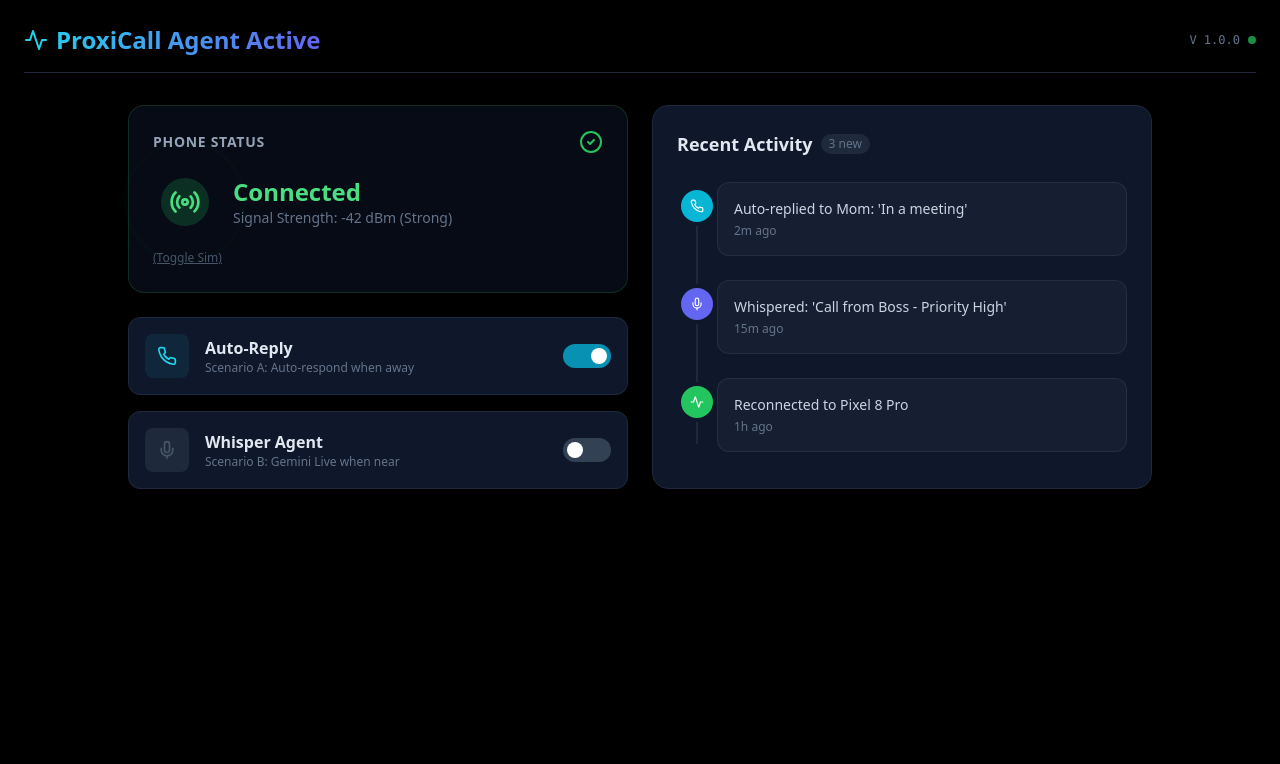
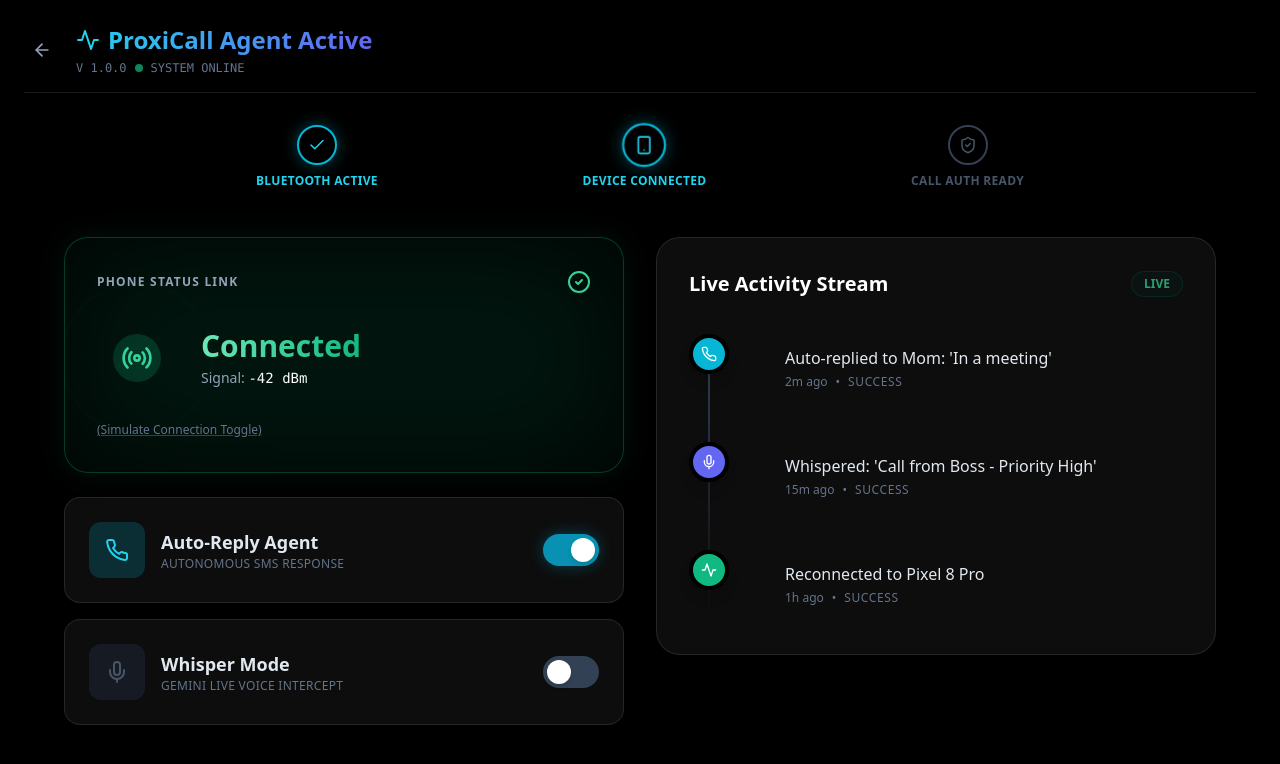
Before and after one commit to SKYGOD07/Proxicall, a Next.js app in the folder web/: page /dashboard in a window 1280 px wide. Shown: the top 764 px of the page. Built offline with nearby package versions, Linux system fonts and the light colour scheme.

Commit message:
feat(web): refine dashboard UI with glassmorphism and connection breadcrumb

```diff
--- /dev/null
+++ b/web/components/ConnectionBreadcrumb.tsx
@@ -0,0 +1,69 @@
+'use client';
+
+import { motion } from 'framer-motion';
+import { Bluetooth, Smartphone, ShieldCheck, Check } from 'lucide-react';
+
+interface ConnectionBreadcrumbProps {
+    status: 'scanning' | 'connected' | 'authenticated';
+}
+
+export default function ConnectionBreadcrumb({ status }: ConnectionBreadcrumbProps) {
+    const steps = [
+        { id: 'scanning', label: 'Bluetooth Active', icon: Bluetooth },
+        { id: 'connected', label: 'Device Connected', icon: Smartphone },
+        { id: 'authenticated', label: 'Call Auth Ready', icon: ShieldCheck },
+    ];
+
+    const getCurrentStepIndex = () => {
+        switch (status) {
+            case 'scanning': return 0;
+            case 'connected': return 1;
+            case 'authenticated': return 2;
+            default: return 0;
+        }
+    };
+
+    const currentStepIndex = getCurrentStepIndex();
+
+    return (
+        <div className="w-full max-w-3xl mx-auto mb-8">
+            <div className="relative flex justify-between items-center">
+                {/* Progress Bar Background */}
+                <div className="absolute top-1/2 left-0 right-0 h-1 bg-slate-800 -z-10 rounded-full" />
+
+                {/* Active Progress Bar */}
+                <motion.div
+                    className="absolute top-1/2 left-0 h-1 bg-gradient-to-r from-cyan-500 to-indigo-500 -z-10 rounded-full"
+                    initial={{ width: '0%' }}
+                    animate={{ width: `${(currentStepIndex / (steps.length - 1)) * 100}%` }}
+                    transition={{ duration: 0.5, ease: "easeInOut" }}
+                />
+
+                {steps.map((step, index) => {
+                    const isActive = index <= currentStepIndex;
+                    const isCompleted = index < currentStepIndex;
+                    const isCurrent = index === currentStepIndex;
+
+                    return (
+                        <div key={step.id} className="flex flex-col items-center gap-2">
+                            <motion.div
+                                className={`w-10 h-10 rounded-full flex items-center justify-center border-2 transition-all duration-300 z-10
+                                    ${isActive
+                                        ? 'bg-black border-cyan-500 text-cyan-400 shadow-[0_0_15px_rgba(6,182,212,0.4)]'
+                                        : 'bg-black border-slate-700 text-slate-600'
+                                    }
+                                `}
+                                animate={{ scale: isCurrent ? 1.1 : 1 }}
+                            >
+                                {isCompleted ? <Check size={18} /> : <step.icon size={18} />}
+                            </motion.div>
+                            <span className={`text-xs font-semibold tracking-wide uppercase transition-colors duration-300 ${isActive ? 'text-cyan-400' : 'text-slate-600'}`}>
+                                {step.label}
+                            </span>
+                        </div>
+                    );
+                })}
+            </div>
+        </div>
+    );
+}
--- a/web/components/Dashboard.tsx
+++ b/web/components/Dashboard.tsx
@@ -2,9 +2,11 @@
 
 import { useState, useEffect } from 'react';
 import { motion, AnimatePresence } from 'framer-motion';
-import { Activity, Radio, Mic, Phone, CheckCircle2, AlertTriangle } from 'lucide-react';
+import { Activity, Radio, Mic, Phone, CheckCircle2, AlertTriangle, ArrowLeft } from 'lucide-react';
+import Link from 'next/link';
 import RadarAnimation from './RadarAnimation';
 import LoadingScreen from './LoadingScreen';
+import ConnectionBreadcrumb from './ConnectionBreadcrumb';
 
 export default function Dashboard() {
     const [isLoading, setIsLoading] = useState(true);
@@ -19,8 +21,20 @@ export default function Dashboard() {
         { id: 3, type: 'connect', message: "Reconnected to Pixel 8 Pro", time: '1h ago' },
     ];
 
+    // Determine current step for breadcrumb
+    const getBreadcrumbStatus = () => {
+        if (!isConnected) return 'scanning';
+        // In a real app, "authenticated" would be a distinct state
+        // For demo, we'll assume connected implies nearly authenticated
+        return 'connected';
+    };
+
     return (
-        <div className="min-h-screen bg-black text-slate-200 p-6 font-sans">
+        <div className="min-h-screen bg-black text-white p-6 font-sans relative overflow-x-hidden">
+            {/* Background Gradients (Matches Landing Page) */}
+            <div className="fixed inset-0 bg-[radial-gradient(circle_at_top_right,_var(--tw-gradient-stops))] from-indigo-900/20 via-black to-black -z-20" />
+            <div className="fixed inset-0 bg-[radial-gradient(circle_at_bottom_left,_var(--tw-gradient-stops))] from-cyan-900/10 via-black to-black -z-20" />
+
             <AnimatePresence>
                 {isLoading && (
                     <LoadingScreen onComplete={() => setIsLoading(false)} />
@@ -28,124 +42,154 @@ export default function Dashboard() {
             </AnimatePresence>
 
             {/* Header */}
-            <header className="flex items-center justify-between mb-8 border-b border-slate-800 pb-4">
+            <header className="flex items-center justify-between mb-8 pb-4 border-b border-white/10">
+                <div className="flex items-center gap-4">
+                    <Link href="/">
+                        <button className="p-2 rounded-full hover:bg-white/10 transition-colors text-slate-400 hover:text-white">
+                            <ArrowLeft size={20} />
+                        </button>
+                    </Link>
+                    <div>
                         <h1 className="text-2xl font-bold bg-gradient-to-r from-cyan-400 to-indigo-500 bg-clip-text text-transparent flex items-center gap-2">
                             <Activity size={24} className="text-cyan-400" />
                             ProxiCall Agent Active
                         </h1>
-                <div className="flex items-center gap-2 text-xs font-mono text-slate-500">
+                        <div className="flex items-center gap-2 text-xs font-mono text-slate-500 mt-1">
                             <span>V 1.0.0</span>
-                    <div className="w-2 h-2 rounded-full bg-green-500 animate-pulse" />
+                            <div className="w-2 h-2 rounded-full bg-emerald-500 animate-pulse" />
+                            <span>SYSTEM ONLINE</span>
+                        </div>
+                    </div>
                 </div>
             </header>
 
-            <main className="grid grid-cols-1 md:grid-cols-2 gap-6 max-w-5xl mx-auto">
+            <main className="max-w-6xl mx-auto">
+                {/* Breadcrumb Section */}
+                <div className="mb-12">
+                    <ConnectionBreadcrumb status={getBreadcrumbStatus()} />
+                </div>
 
+                <div className="grid grid-cols-1 md:grid-cols-2 gap-8">
                     {/* Left Column: Status & Controls */}
                     <div className="space-y-6">
 
                         {/* Status Card */}
-                    <div className={`p-6 rounded-2xl border ${isConnected ? 'bg-slate-900/50 border-green-900/50' : 'bg-amber-900/10 border-amber-900/50'} transition-colors duration-500`}>
-                        <div className="flex items-center justify-between mb-4">
-                            <span className="text-slate-400 text-sm uppercase tracking-wider font-semibold">Phone Status</span>
-                            {isConnected ? <CheckCircle2 className="text-green-500" /> : <AlertTriangle className="text-amber-500" />}
+                        <div className={`p-8 rounded-3xl border backdrop-blur-md transition-all duration-500 relative overflow-hidden group
+                            ${isConnected
+                                ? 'bg-emerald-950/10 border-emerald-500/30 shadow-[0_0_30px_rgba(16,185,129,0.1)]'
+                                : 'bg-amber-950/10 border-amber-500/30 shadow-[0_0_30px_rgba(245,158,11,0.1)]'
+                            }
+                        `}>
+                            <div className={`absolute inset-0 opacity-10 ${isConnected ? 'bg-emerald-500' : 'bg-amber-500'} blur-3xl -z-10`} />
+
+                            <div className="flex items-center justify-between mb-6">
+                                <span className="text-slate-400 text-xs uppercase tracking-widest font-bold">Phone Status Link</span>
+                                {isConnected ? <CheckCircle2 className="text-emerald-400" /> : <AlertTriangle className="text-amber-400" />}
                             </div>
-                        <div className="flex items-center gap-4">
-                            {/* Embed Radar Animation Scaled Down */}
-                            <div className="w-16 h-16 relative">
-                                <div className={`absolute inset-0 rounded-full border-2 ${isConnected ? 'border-green-500/30' : 'border-amber-500/30'} animate-ping`} />
-                                <div className={`absolute inset-2 rounded-full ${isConnected ? 'bg-green-500' : 'bg-amber-500'} opacity-20`} />
-                                <Radio size={32} className={`absolute inset-0 m-auto ${isConnected ? 'text-green-400' : 'text-amber-400'}`} />
+
+                            <div className="flex items-center gap-6">
+                                {/* Minimized Radar */}
+                                <div className="w-20 h-20 relative">
+                                    <div className={`absolute inset-0 rounded-full border-2 ${isConnected ? 'border-emerald-500/30' : 'border-amber-500/30'} animate-ping`} />
+                                    <div className={`absolute inset-4 rounded-full ${isConnected ? 'bg-emerald-500' : 'bg-amber-500'} opacity-20`} />
+                                    <Radio size={32} className={`absolute inset-0 m-auto ${isConnected ? 'text-emerald-400' : 'text-amber-400'}`} />
                                 </div>
                                 <div>
-                                <h2 className={`text-2xl font-bold ${isConnected ? 'text-green-400' : 'text-amber-400'}`}>
-                                    {isConnected ? "Connected" : "Away"}
+                                    <h2 className={`text-3xl font-bold bg-clip-text text-transparent bg-gradient-to-r ${isConnected ? 'from-emerald-300 to-emerald-500' : 'from-amber-300 to-amber-500'}`}>
+                                        {isConnected ? "Connected" : "Scanning..."}
                                     </h2>
-                                <p className="text-slate-500 text-sm">Signal Strength: {isConnected ? "-42 dBm (Strong)" : "-85 dBm (Weak)"}</p>
+                                    <p className="text-slate-400 text-sm mt-1">
+                                        Signal: <span className="font-mono text-white">{isConnected ? "-42 dBm" : "-85 dBm"}</span>
+                                    </p>
                                 </div>
                             </div>
                             <button
                                 onClick={() => setIsConnected(!isConnected)}
-                            className="mt-4 text-xs text-slate-600 hover:text-slate-400 underline"
+                                className="mt-6 text-xs text-slate-500 hover:text-white transition-colors underline decoration-slate-700 hover:decoration-white"
                             >
-                            (Toggle Sim)
+                                (Simulate Connection Toggle)
                             </button>
                         </div>
 
                         {/* Controls */}
                         <div className="space-y-4">
                             {/* Scenario A */}
-                        <div className="flex items-center justify-between p-4 bg-slate-900 rounded-xl border border-slate-800">
+                            <div className="flex items-center justify-between p-6 bg-white/5 rounded-2xl border border-white/10 backdrop-blur-md hover:border-cyan-500/30 transition-colors">
                                 <div className="flex items-center gap-4">
-                                <div className={`p-3 rounded-lg ${autoReplyEnabled ? 'bg-cyan-900/30 text-cyan-400' : 'bg-slate-800 text-slate-600'}`}>
-                                    <Phone size={20} />
+                                    <div className={`p-4 rounded-xl ${autoReplyEnabled ? 'bg-cyan-500/20 text-cyan-400' : 'bg-slate-800/50 text-slate-600'}`}>
+                                        <Phone size={24} />
                                     </div>
                                     <div>
-                                    <h3 className="font-semibold text-slate-200">Auto-Reply</h3>
-                                    <p className="text-xs text-slate-500">Scenario A: Auto-respond when away</p>
+                                        <h3 className="font-bold text-lg text-slate-200">Auto-Reply Agent</h3>
+                                        <p className="text-xs text-slate-500 uppercase tracking-wide">Autonomous SMS Response</p>
                                     </div>
                                 </div>
                                 <button
                                     onClick={() => setAutoReplyEnabled(!autoReplyEnabled)}
-                                className={`w-12 h-6 rounded-full p-1 transition-colors ${autoReplyEnabled ? 'bg-cyan-600' : 'bg-slate-700'}`}
+                                    className={`w-14 h-8 rounded-full p-1 transition-colors ${autoReplyEnabled ? 'bg-cyan-600 shadow-[0_0_15px_rgba(8,145,178,0.4)]' : 'bg-slate-700'}`}
                                 >
-                                <div className={`w-4 h-4 bg-white rounded-full transition-transform ${autoReplyEnabled ? 'translate-x-6' : 'translate-x-0'}`} />
+                                    <div className={`w-6 h-6 bg-white rounded-full shadow-md transition-transform ${autoReplyEnabled ? 'translate-x-6' : 'translate-x-0'}`} />
                                 </button>
                             </div>
 
                             {/* Scenario B */}
-                        <div className="flex items-center justify-between p-4 bg-slate-900 rounded-xl border border-slate-800">
+                            <div className="flex items-center justify-between p-6 bg-white/5 rounded-2xl border border-white/10 backdrop-blur-md hover:border-indigo-500/30 transition-colors">
                                 <div className="flex items-center gap-4">
-                                <div className={`p-3 rounded-lg ${whisperEnabled ? 'bg-indigo-900/30 text-indigo-400' : 'bg-slate-800 text-slate-600'}`}>
-                                    <Mic size={20} />
+                                    <div className={`p-4 rounded-xl ${whisperEnabled ? 'bg-indigo-500/20 text-indigo-400' : 'bg-slate-800/50 text-slate-600'}`}>
+                                        <Mic size={24} />
                                     </div>
                                     <div>
-                                    <h3 className="font-semibold text-slate-200">Whisper Agent</h3>
-                                    <p className="text-xs text-slate-500">Scenario B: Gemini Live when near</p>
+                                        <h3 className="font-bold text-lg text-slate-200">Whisper Mode</h3>
+                                        <p className="text-xs text-slate-500 uppercase tracking-wide">Gemini Live Voice Intercept</p>
                                     </div>
                                 </div>
                                 <button
                                     onClick={() => setWhisperEnabled(!whisperEnabled)}
-                                className={`w-12 h-6 rounded-full p-1 transition-colors ${whisperEnabled ? 'bg-indigo-600' : 'bg-slate-700'}`}
+                                    className={`w-14 h-8 rounded-full p-1 transition-colors ${whisperEnabled ? 'bg-indigo-600 shadow-[0_0_15px_rgba(79,70,229,0.4)]' : 'bg-slate-700'}`}
                                 >
-                                <div className={`w-4 h-4 bg-white rounded-full transition-transform ${whisperEnabled ? 'translate-x-6' : 'translate-x-0'}`} />
+                                    <div className={`w-6 h-6 bg-white rounded-full shadow-md transition-transform ${whisperEnabled ? 'translate-x-6' : 'translate-x-0'}`} />
                                 </button>
                             </div>
                         </div>
                     </div>
 
                     {/* Right Column: Activity Log */}
-                <div className="bg-slate-900 rounded-2xl border border-slate-800 p-6">
-                    <h3 className="text-lg font-semibold mb-6 flex items-center gap-2">
-                        Recent Activity
-                        <span className="text-xs font-normal text-slate-500 bg-slate-800 px-2 py-0.5 rounded-full">{activities.length} new</span>
+                    <div className="bg-white/5 rounded-3xl border border-white/10 backdrop-blur-md p-8 h-fit">
+                        <h3 className="text-xl font-bold mb-8 flex items-center justify-between">
+                            Live Activity Stream
+                            <span className="text-xs font-bold text-emerald-400 bg-emerald-950/30 px-3 py-1 rounded-full border border-emerald-900/50 animate-pulse">LIVE</span>
                         </h3>
-                    <div className="space-y-6 relative">
-                        <div className="absolute left-[19px] top-2 bottom-2 w-0.5 bg-slate-800" />
+                        <div className="space-y-8 relative">
+                            <div className="absolute left-[19px] top-2 bottom-2 w-0.5 bg-gradient-to-b from-slate-700 to-transparent" />
 
-                        {activities.map((item) => (
+                            {activities.map((item, index) => (
                                 <motion.div
                                     key={item.id}
                                     initial={{ opacity: 0, x: -20 }}
                                     animate={{ opacity: 1, x: 0 }}
-                                className="relative pl-10"
+                                    transition={{ delay: index * 0.1 }}
+                                    className="relative pl-12 group"
                                 >
-                                <div className={`absolute left-0 top-1 w-10 h-10 rounded-full border-4 border-slate-900 flex items-center justify-center z-10
-                  ${item.type === 'auto-reply' ? 'bg-cyan-500' : item.type === 'whisper' ? 'bg-indigo-500' : 'bg-green-500'}
+                                    <div className={`absolute left-0 top-1 w-10 h-10 rounded-full border-4 border-black flex items-center justify-center z-10 shadow-lg
+                                        ${item.type === 'auto-reply' ? 'bg-cyan-500' : item.type === 'whisper' ? 'bg-indigo-500' : 'bg-emerald-500'}
                                     `}>
-                                    {item.type === 'auto-reply' ? <Phone size={14} className="text-white" /> :
-                                        item.type === 'whisper' ? <Mic size={14} className="text-white" /> :
-                                            <Activity size={14} className="text-white" />}
+                                        {item.type === 'auto-reply' ? <Phone size={16} className="text-white" /> :
+                                            item.type === 'whisper' ? <Mic size={16} className="text-white" /> :
+                                                <Activity size={16} className="text-white" />}
                                     </div>
-                                <div className="bg-slate-800/50 p-4 rounded-xl border border-slate-700/50 hover:border-slate-600 transition-colors">
-                                    <p className="text-slate-300 font-medium text-sm">{item.message}</p>
-                                    <p className="text-slate-500 text-xs mt-1">{item.time}</p>
+                                    <div className="group-hover:bg-white/5 p-4 rounded-xl transition-colors -ml-4 pl-16">
+                                        <p className="text-slate-200 font-medium text-base mb-1">{item.message}</p>
+                                        <div className="flex items-center gap-2 text-xs text-slate-500">
+                                            <span>{item.time}</span>
+                                            <span>•</span>
+                                            <span className="uppercase tracking-wider">Success</span>
+                                        </div>
                                     </div>
                                 </motion.div>
                             ))}
                         </div>
                     </div>
-
+                </div>
             </main>
         </div>
     );
```
Lines whose indentation alone changed are shown as unchanged.
